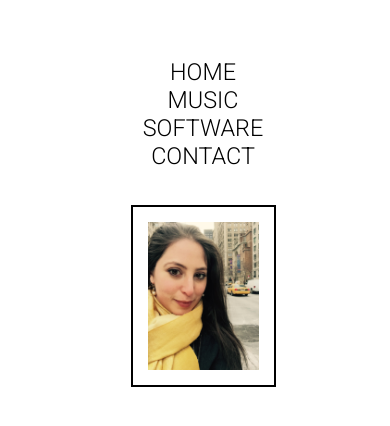
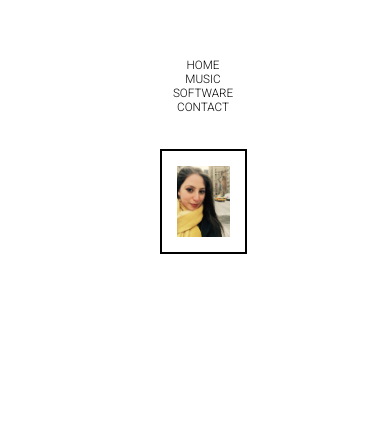
Before and after one commit to emilyforst/emilyforst, a PHP site: page / in a window 390 px wide. Shown: the top 426 px of the page. Run offline with PHP 8.4, Linux system fonts and the light colour scheme.

Commit message:
Add styling

```diff
--- a/style.css
+++ b/style.css
@@ -37,8 +37,8 @@ h1 {
 
 .emily {
   align-self: center;
-  max-width: 50%;
-  min-width: 30%;
+  max-width: 30%;
+  min-width: 25%;
   padding: 1.5rem;
   border: 2px solid black;
 }
@@ -56,7 +56,7 @@ h1 {
 
 .flex-nav li {
 	display: inline-block;
-	font-size: 6vw;
+	font-size: 3vw;
   flex: 1 1 100%;
   text-align: center;
 }
@@ -73,7 +73,7 @@ h1 {
   .emily {
     order: 2;
     flex-basis: 100%;
-    margin-top: 3.5rem;
+    margin: 3.5rem 0 4rem 0;
   }
 
   .flex-nav {
```
